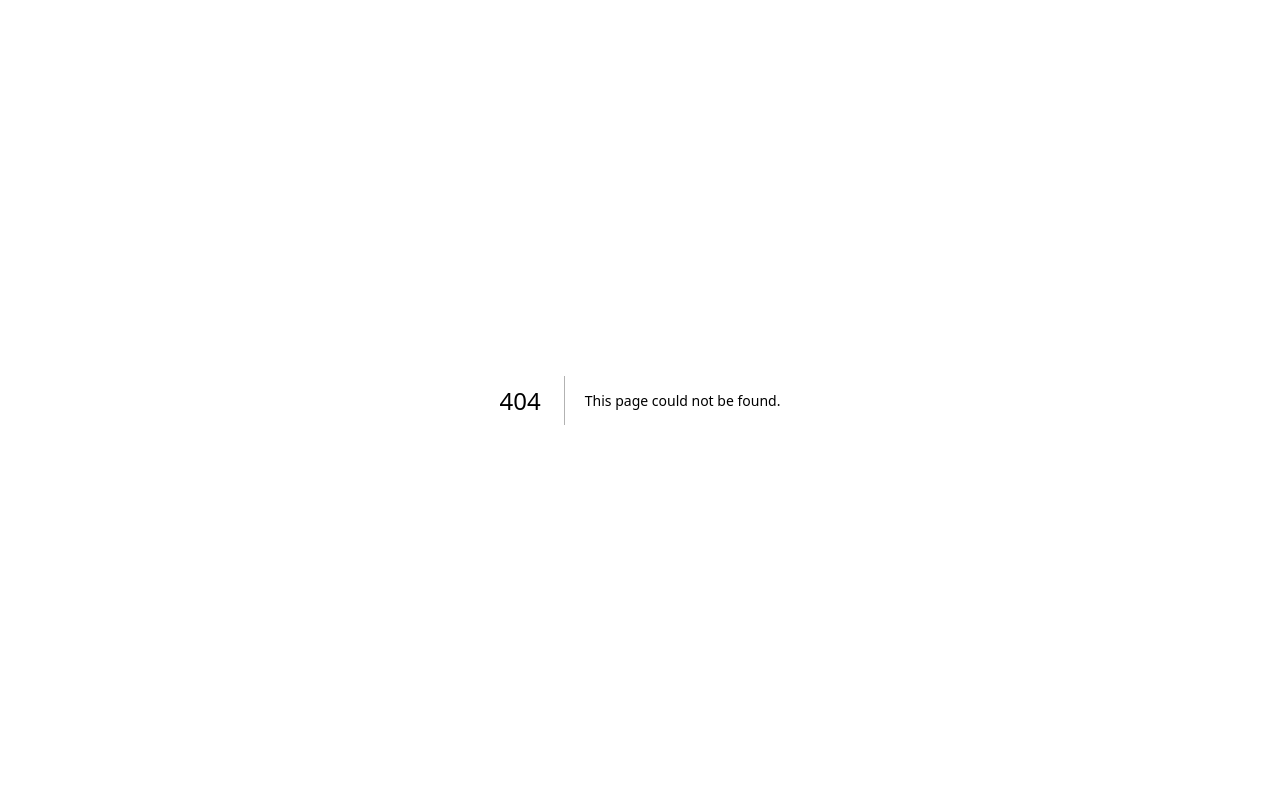
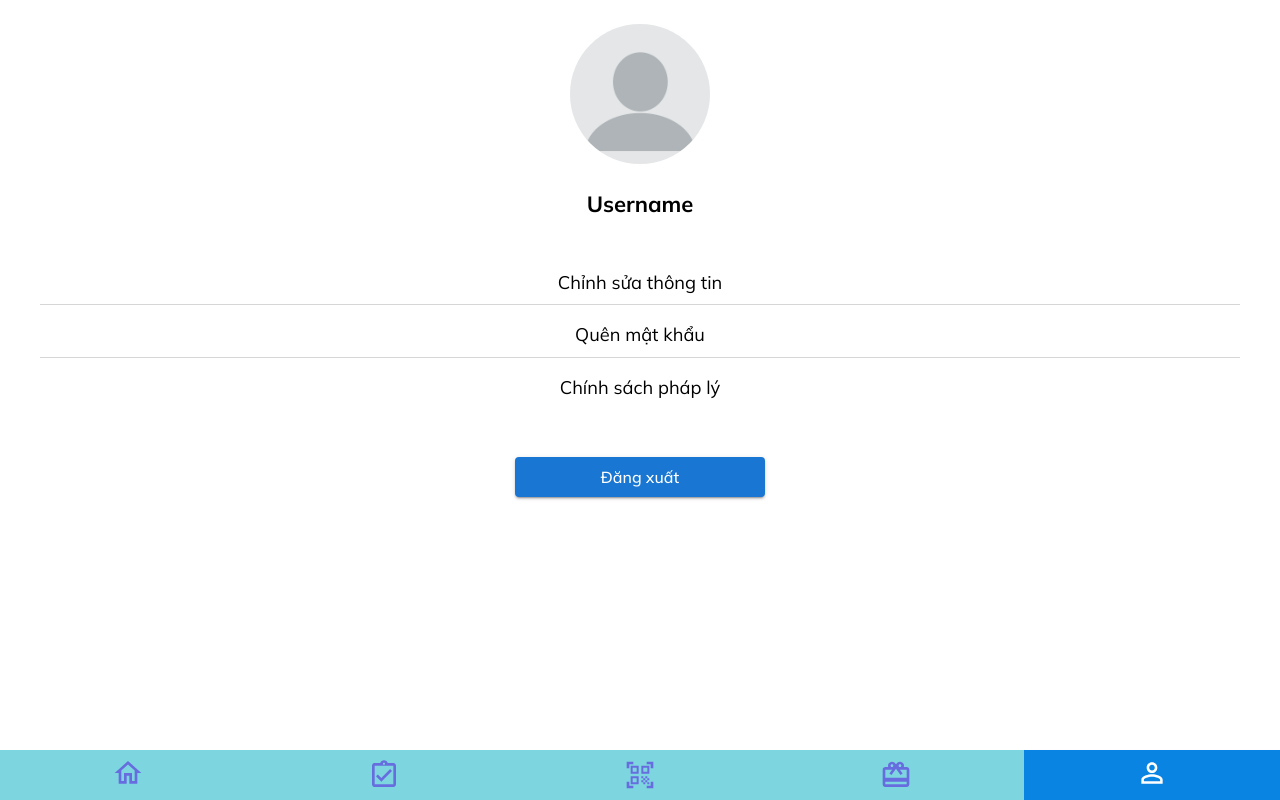
Before and after one commit to vietdm/ankhang_nextjs, a Next.js app: page /user in a window 1280 px wide. Before the commit this address had no page. Built offline with nearby package versions, Linux system fonts and the light colour scheme.

Commit message:
Update 6 files

```diff
--- /dev/null
+++ b/components/layout/index.tsx
@@ -0,0 +1,107 @@
+
+import React, { useState, useEffect } from "react"
+import { Box, Stack } from "@mui/material";
+import HomeOutlinedIcon from "@mui/icons-material/HomeOutlined";
+import AssignmentTurnedInOutlinedIcon from "@mui/icons-material/AssignmentTurnedInOutlined";
+import QrCodeScannerOutlinedIcon from "@mui/icons-material/QrCodeScannerOutlined";
+import CardGiftcardOutlinedIcon from "@mui/icons-material/CardGiftcardOutlined";
+import PersonOutlineOutlinedIcon from "@mui/icons-material/PersonOutlineOutlined";
+import Link from "next/link";
+import { useRouter } from "next/router";
+
+type BottomMenu = "home" | "mission" | "main" | "gift" | "user";
+
+const Layout = ({children}:{children: any})=>{
+  const [menuActive, setMenuActive] = useState<BottomMenu>("user");
+  const router = useRouter();
+  useEffect(()=>{
+    if (router.asPath === '/') setMenuActive('home')
+    else setMenuActive(router.asPath.split('/')[1] as BottomMenu)
+  },[])
+
+  return (
+    <Box minHeight="100vh" position="relative">
+      <Box height="calc(100vh - 50px)" overflow="auto">
+        {children}
+      </Box>
+      <Stack
+        position="absolute"
+        bottom={0}
+        left={0}
+        zIndex={99}
+        width="100vw"
+        height="50px"
+        direction="row"
+        sx={{
+          background: "#7dd6df",
+        }}
+      >
+        <Stack
+          direction="row"
+          justifyContent="center"
+          alignItems="center"
+          width="20%"
+          sx={{ backgroundColor: menuActive == "home" ? "#0984e3" : undefined, transition: "all .2s" }}
+          onClick={() => setMenuActive("home")}
+        >
+           <Link href="/" passHref>
+            <HomeOutlinedIcon
+              sx={{ fontSize: 32, color: menuActive == "home" ? "#fff" : "#676ddf", transition: "all .2s" }}
+            />
+          </Link>
+        </Stack>
+        <Stack
+          direction="row"
+          justifyContent="center"
+          alignItems="center"
+          width="20%"
+          sx={{ backgroundColor: menuActive == "mission" ? "#0984e3" : undefined, transition: "all .2s" }}
+          onClick={() => setMenuActive("mission")}
+        >
+          <AssignmentTurnedInOutlinedIcon
+            sx={{ fontSize: 32, color: menuActive == "mission" ? "#fff" : "#676ddf", transition: "all .2s" }}
+          />
+        </Stack>
+        <Stack
+          direction="row"
+          justifyContent="center"
+          alignItems="center"
+          width="20%"
+          sx={{ backgroundColor: menuActive == "main" ? "#0984e3" : undefined, transition: "all .2s" }}
+          onClick={() => setMenuActive("main")}
+        >
+          <QrCodeScannerOutlinedIcon
+            sx={{ fontSize: 32, color: menuActive == "main" ? "#fff" : "#676ddf", transition: "all .2s" }}
+          />
+        </Stack>
+        <Stack
+          direction="row"
+          justifyContent="center"
+          alignItems="center"
+          width="20%"
+          sx={{ backgroundColor: menuActive == "gift" ? "#0984e3" : undefined, transition: "all .2s" }}
+          onClick={() => setMenuActive("gift")}
+        >
+          <CardGiftcardOutlinedIcon
+            sx={{ fontSize: 32, color: menuActive == "gift" ? "#fff" : "#676ddf", transition: "all .2s" }}
+          />
+        </Stack>
+        <Stack
+          direction="row"
+          justifyContent="center"
+          alignItems="center"
+          width="20%"
+          sx={{ backgroundColor: menuActive == "user" ? "#0984e3" : undefined, transition: "all .2s" }}
+          onClick={() => setMenuActive("user")}
+        >
+          <Link href="/user" passHref>
+            <PersonOutlineOutlinedIcon
+              sx={{ fontSize: 32, color: menuActive == "user" ? "#fff" : "#676ddf", transition: "all .2s" }}
+            />
+          </Link>
+        </Stack>
+      </Stack>
+    </Box>
+  );
+}
+export default Layout;
--- a/components/ui/CartItemComponent.tsx
+++ b/components/ui/CartItemComponent.tsx
@@ -35,7 +35,7 @@ const CartItemComponent = ({id,quantity,product,onDelete,onUpdate}:CartItemCompo
       <Typography component="b" textAlign="center" fontWeight="600" sx={{fontSize: '16px'}}>
         {product?.title}
       </Typography>
-          <Typography component="p" textAlign="center" sx={{fontSize: '14px'}}>
+        <Typography component="p" textAlign="center" sx={{fontSize: '14px'}}>
          Số lượng: {quantity}
         </Typography>
         <Typography component="p" textAlign="center" sx={{fontSize: '14px'}}>
--- /dev/null
+++ b/components/user/User.tsx
@@ -0,0 +1,40 @@
+import { Box,Typography,Stack,Button } from "@mui/material";
+import Image from "next/image";
+import Link from "next/link";
+
+const UserComponent = ()=>{
+  return (
+    <>
+      <Box position="relative" textAlign="center" height={140} width={140} sx={{margin: '24px auto'}} marginTop={6}>
+        <Image fill alt={'avatar'}  objectFit="cover" src="/user.png" style={{borderRadius: '50%', margin:'0 auto'}} />
+      </Box>
+      <Box marginBottom={4}>
+        <Typography component="h4" textAlign="center" sx={{fontSize: '22px'}} fontWeight="600">
+          Username
+        </Typography>
+        <Box marginY={5}>
+          <Link href='/' passHref>
+            <Typography component="p" textAlign="center" marginY={1} sx={{borderBottom: '1px solid #3333'}} padding={1} marginX={5}>
+              Chỉnh sửa thông tin
+            </Typography>
+          </Link>
+          <Link href='/' passHref>
+            <Typography component="p" textAlign="center" marginY={1} sx={{borderBottom: '1px solid #3333'}} padding={1} marginX={5}>
+              Quên mật khẩu
+            </Typography>
+          </Link>
+          <Link href='/' passHref>
+            <Typography component="p" textAlign="center" marginY={1} padding={1} marginX={5}>
+              Chính sách pháp lý
+            </Typography>
+          </Link>
+        </Box>
+      </Box>
+      <Stack textAlign="center" sx={{margin: '48px auto'}} maxWidth={250}>
+        <Button  variant="contained">Đăng xuất</Button>
+      </Stack>
+    </>
+  )
+}
+
+export default UserComponent;
--- /dev/null
+++ b/pages/user/index.tsx
@@ -0,0 +1,14 @@
+import Layout from "@/components/layout";
+import UserComponent from "@/components/user/User";
+
+const ProfilePage = ()=>{
+  return (
+    <Layout>
+      <>
+        <UserComponent />
+      </>
+    </Layout>
+  )
+}
+
+export default ProfilePage;
```
Also changed, not shown: pages/index.tsx (+5 -82 lines), public/user.png (added).
